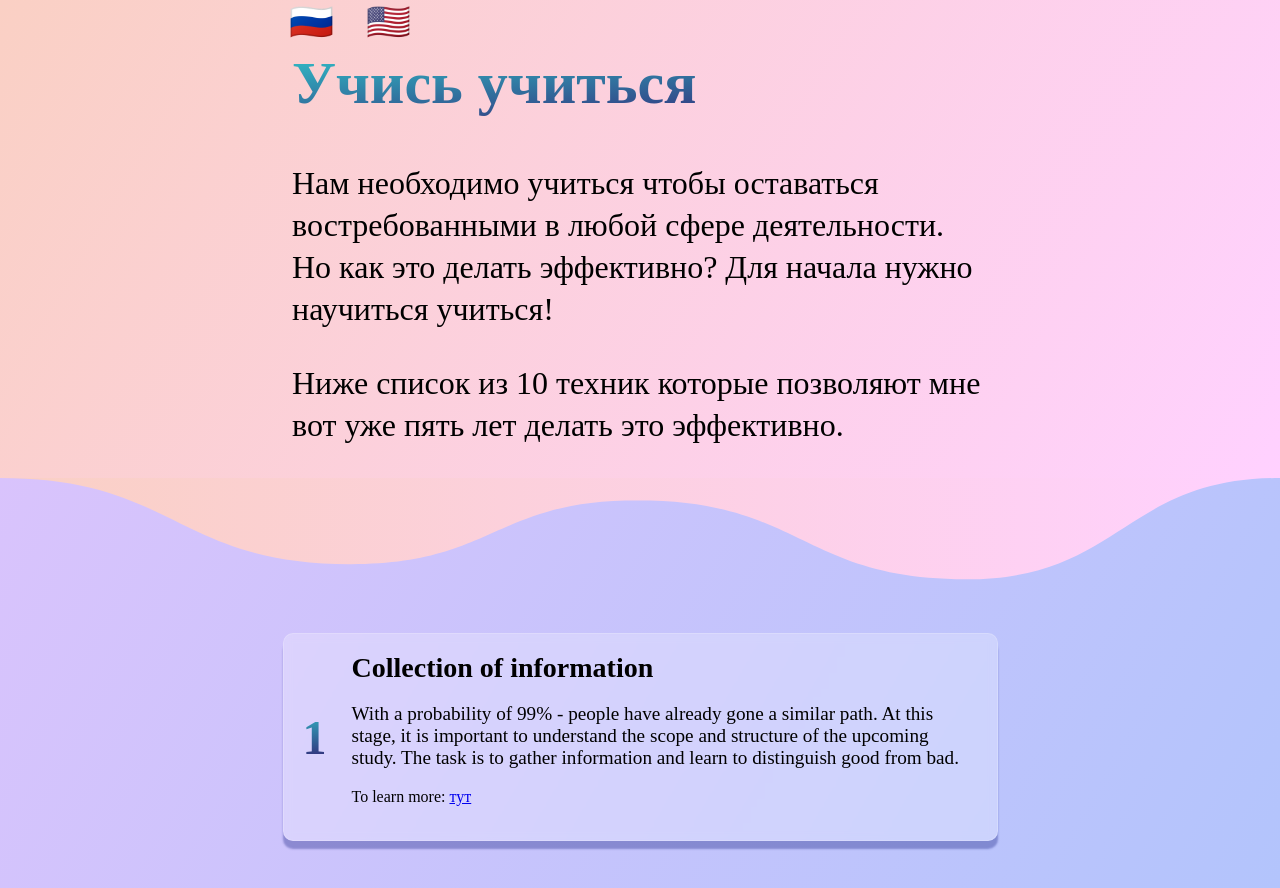
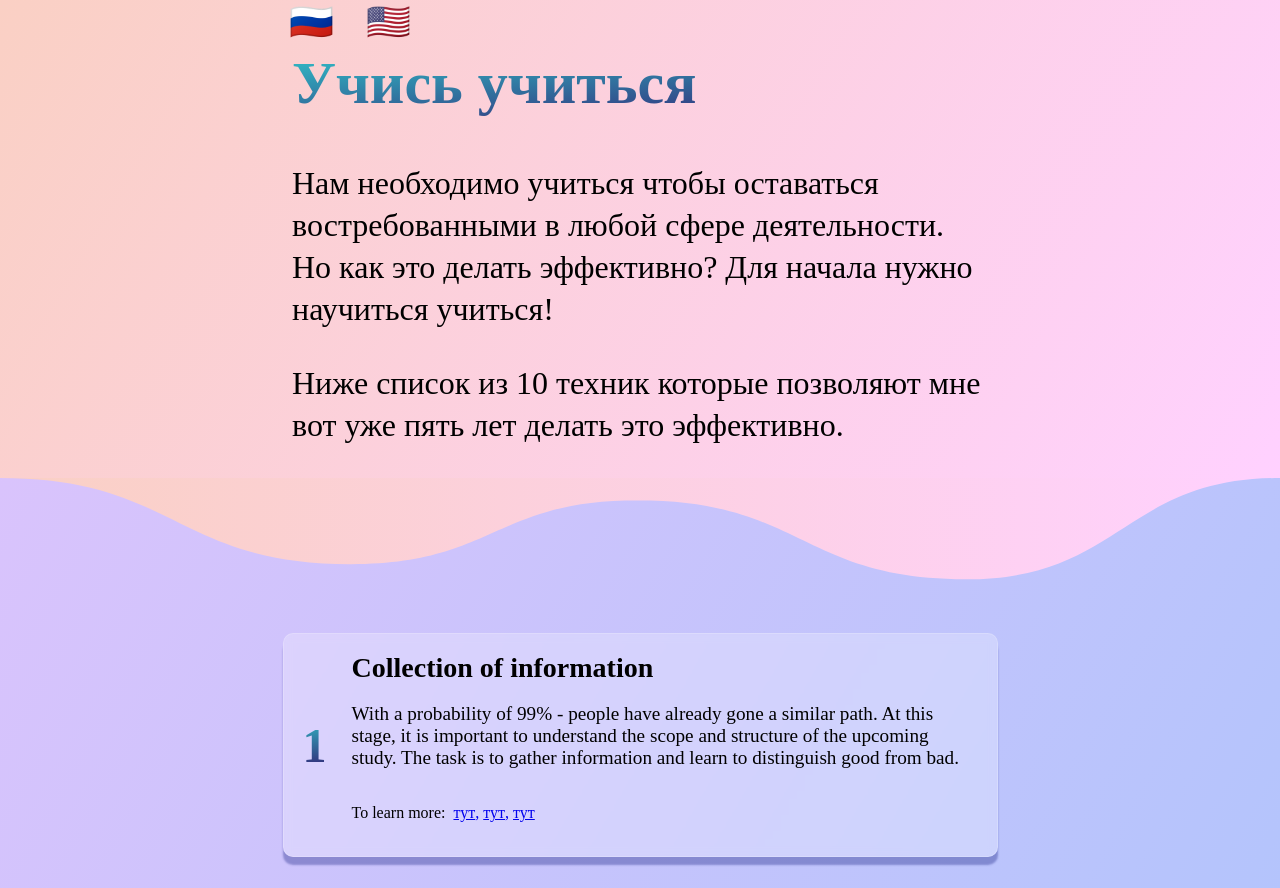
Before and after one commit to rezilo/learn-to-learn, a React (Create React App) app: page / in a window 1280 px wide. Shown: the top 888 px of the page. Built offline with nearby package versions, Linux system fonts and the light colour scheme.

Commit message:
Added link component (#6)
* [feat]: adding new component for render link list

* [feat]: connect new component in parent component

```diff
--- a/src/Components/Card/Card.js
+++ b/src/Components/Card/Card.js
@@ -1,4 +1,5 @@
 import "./Card.scss";
+import Link from "../Link/Link";
 
 function Card(props) {
 	const { number, title, description, sourceTitle, source } = props;
@@ -9,13 +10,11 @@ function Card(props) {
 			<div className="card__content">
 				<h3 className="card__title">{title}</h3>
 				<p className="card__description">{description}</p>
-				{source ? (
-					<p className="card__source">
-						{sourceTitle}
-						<a href="sourceTitle" className="card__link">
-							тут
-						</a>
-					</p>
+				{source.length ? (
+					<div className="card__source">
+						<p>{sourceTitle}</p>
+						<Link links={source} />
+					</div>
 				) : null}
 			</div>
 		</div>
--- a/src/Components/Card/Card.scss
+++ b/src/Components/Card/Card.scss
@@ -45,5 +45,7 @@
 	}
 
 	&__source {
+		display: flex;
+		align-items: baseline;
 	}
 }
--- /dev/null
+++ b/src/Components/Link/Link.js
@@ -0,0 +1,13 @@
+import "./Link.scss";
+
+function Link(props) {
+	return props.links.map((link, i) => {
+		return (
+			<a href={link} key={i} className="card__link">
+				тут
+			</a>
+		);
+	});
+}
+
+export default Link;
--- /dev/null
+++ b/src/Components/Link/Link.scss
@@ -0,0 +1,13 @@
+a {
+	padding-left: 8px;
+	position: relative;
+
+	&::after {
+		content: ", ";
+		position: absolute;
+	}
+
+	&:last-child::after {
+		content: "";
+	}
+}
```
